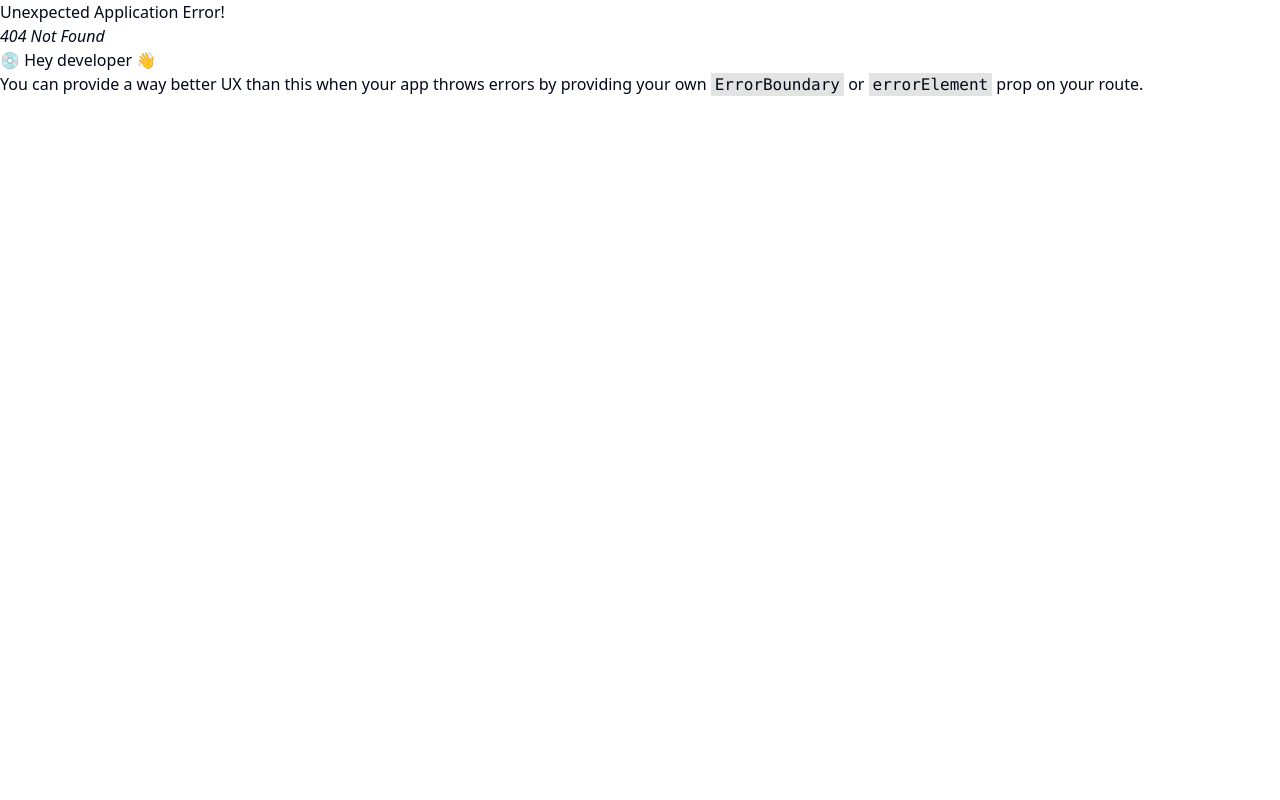
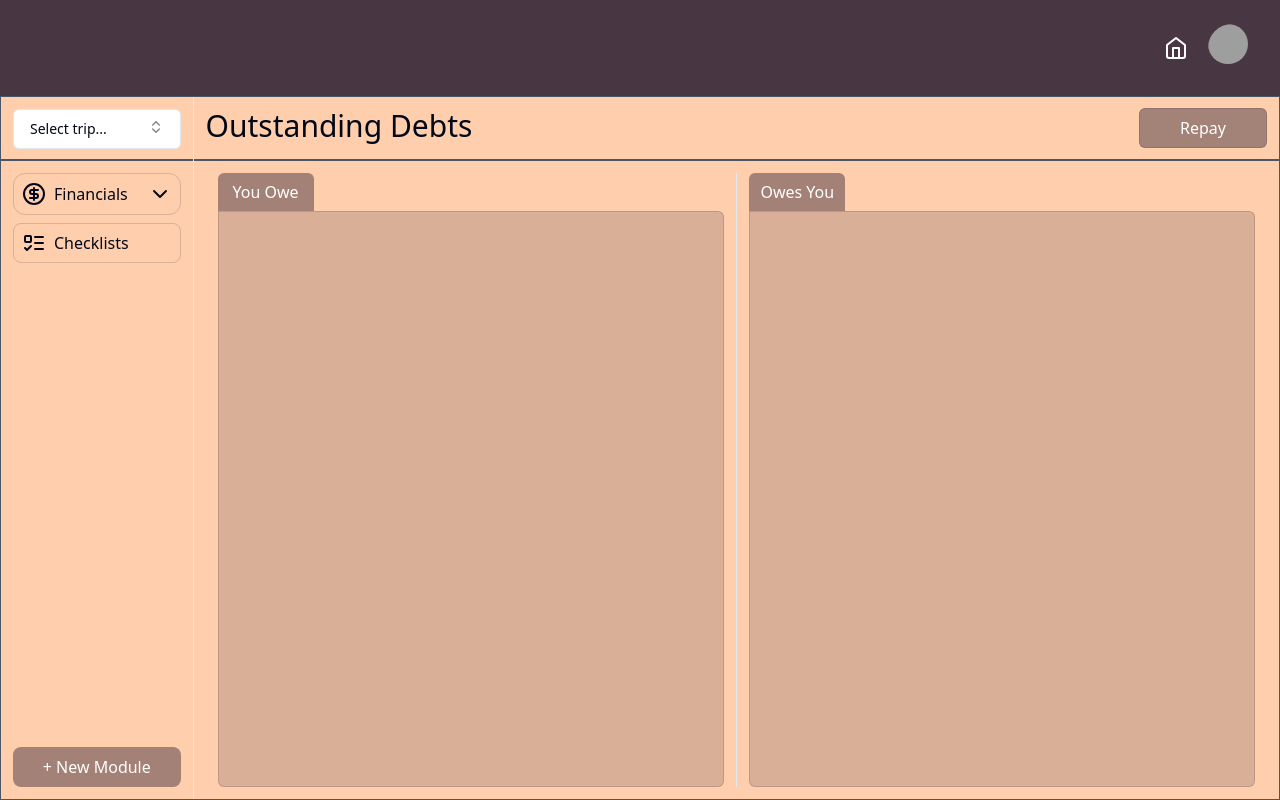
Before and after one commit to punalex01/trip-planner, a React (Vite) app in the folder frontend/: page /financials/debts in a window 1280 px wide. Before the commit this address had no page. Built offline with nearby package versions, Linux system fonts and the light colour scheme; grey boxes are pictures that could not be loaded.

Commit message:
feat: add basic structure of debts page

```diff
--- /dev/null
+++ b/frontend/src/components/financials/debts/DebtsModule.tsx
@@ -0,0 +1,49 @@
+import { FC, useState } from 'react';
+import { AddPaymentModal } from '../modals/AddPaymentModal';
+import { RepayModal } from '../modals/RepayModal';
+
+export const DebtsModule: FC = () => {
+  const [isAddPaymentModalOpen, setAddPaymentModalOpen] = useState(false);
+  const [isRepayModalOpen, setRepayModalOpen] = useState(false);
+
+  return (
+    <>
+      <div className='flex flex-col h-full w-full'>
+        <div className='h-16 w-full px-3 flex items-center border-b-2 border-gray-600 py-3 justify-between'>
+          <div className='text-3xl h-10'>Outstanding Debts</div>
+          <div className='space-x-3 '>
+            <button
+              onClick={() => setRepayModalOpen(true)}
+              className='h-10 w-32 border rounded-md border-eggplant/20 bg-eggplant/50 hover:bg-eggplant text-white'
+            >
+              Repay
+            </button>
+            <AddPaymentModal
+              isAddPaymentModalOpen={isAddPaymentModalOpen}
+              setAddPaymentModalOpen={setAddPaymentModalOpen}
+            />
+            <RepayModal isRepayModalOpen={isRepayModalOpen} setRepayModalOpen={setRepayModalOpen} />
+          </div>
+        </div>
+        <div className={`relative w-full h-full overflow-auto`}>
+          <div className='absolute top-0 bot-0 left-0 right-0 flex flex-row py-3 px-3 h-full divide-x'>
+            <div className='w-1/2 h-full px-3 flex flex-col'>
+              <div className='w-24 h-10 bg-eggplant/50 rounded-t-md flex justify-center items-center'>
+                <h2 className='text-white'>You Owe</h2>
+              </div>
+
+              <div className='w-full h-full border border-eggplant/20 rounded-b-md rounded-tr-md bg-eggplant/20'></div>
+            </div>
+            <div className='w-1/2 h-full px-3 flex flex-col'>
+              <div className='w-24 h-10 bg-eggplant/50 rounded-t-md flex justify-center items-center'>
+                <h2 className='text-white'>Owes You</h2>
+              </div>
+
+              <div className='w-full h-full border border-eggplant/20 rounded-b-md rounded-tr-md bg-eggplant/20'></div>
+            </div>
+          </div>
+        </div>
+      </div>
+    </>
+  );
+};
--- a/frontend/src/main.tsx
+++ b/frontend/src/main.tsx
@@ -8,6 +8,7 @@ import { Home } from './components/home/Home.tsx';
 import { Root } from './routes/root.tsx';
 import { App } from './routes/app.tsx';
 import { PaymentsModule } from './components/financials/paymentsModule/PaymentsModule.tsx';
+import { DebtsModule } from './components/financials/debts/DebtsModule.tsx';
 
 const router = createBrowserRouter([
   {
@@ -37,6 +38,10 @@ const router = createBrowserRouter([
                 path: 'payments',
                 element: <PaymentsModule />,
               },
+              {
+                path: 'debts',
+                element: <DebtsModule />,
+              },
             ],
           },
         ],
```
